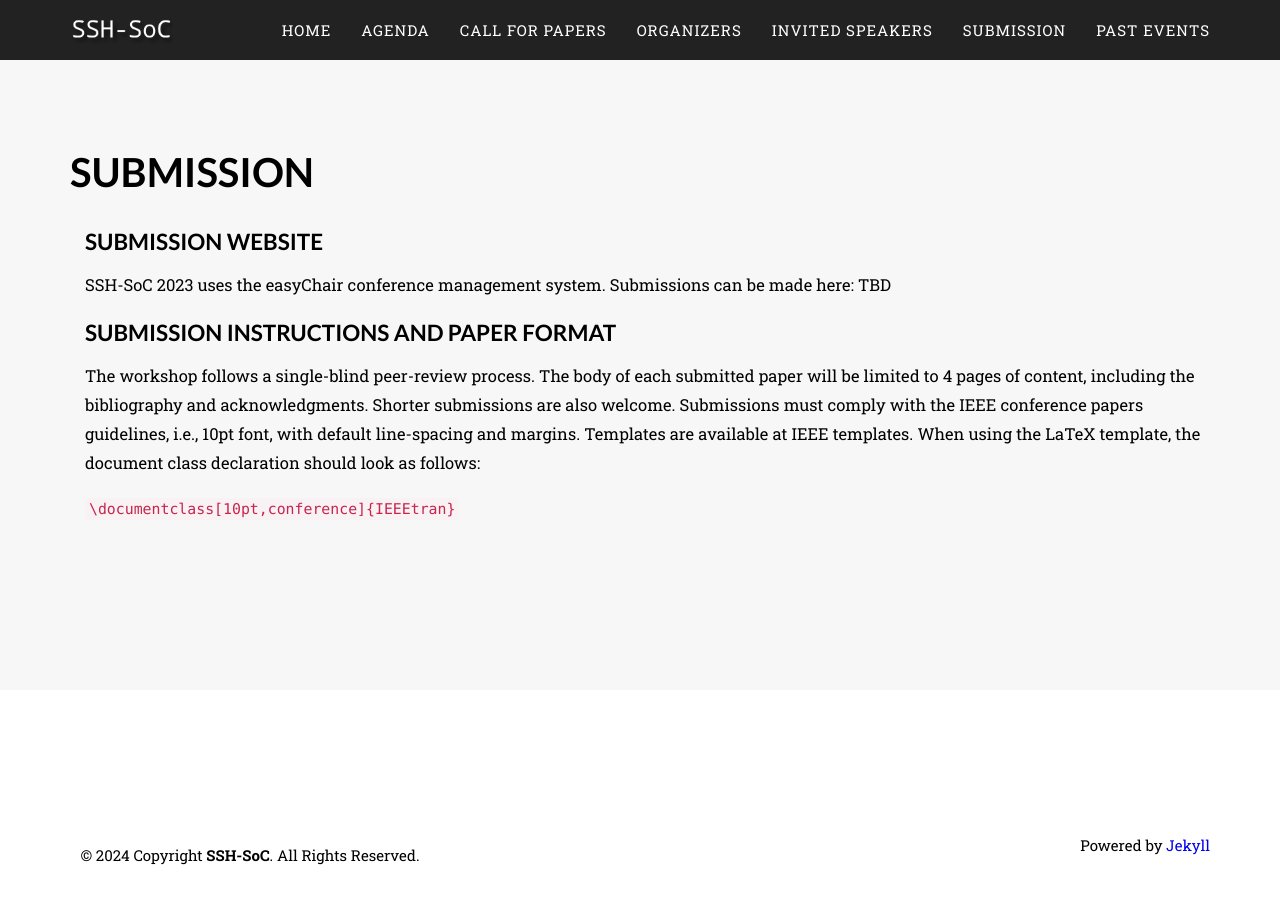
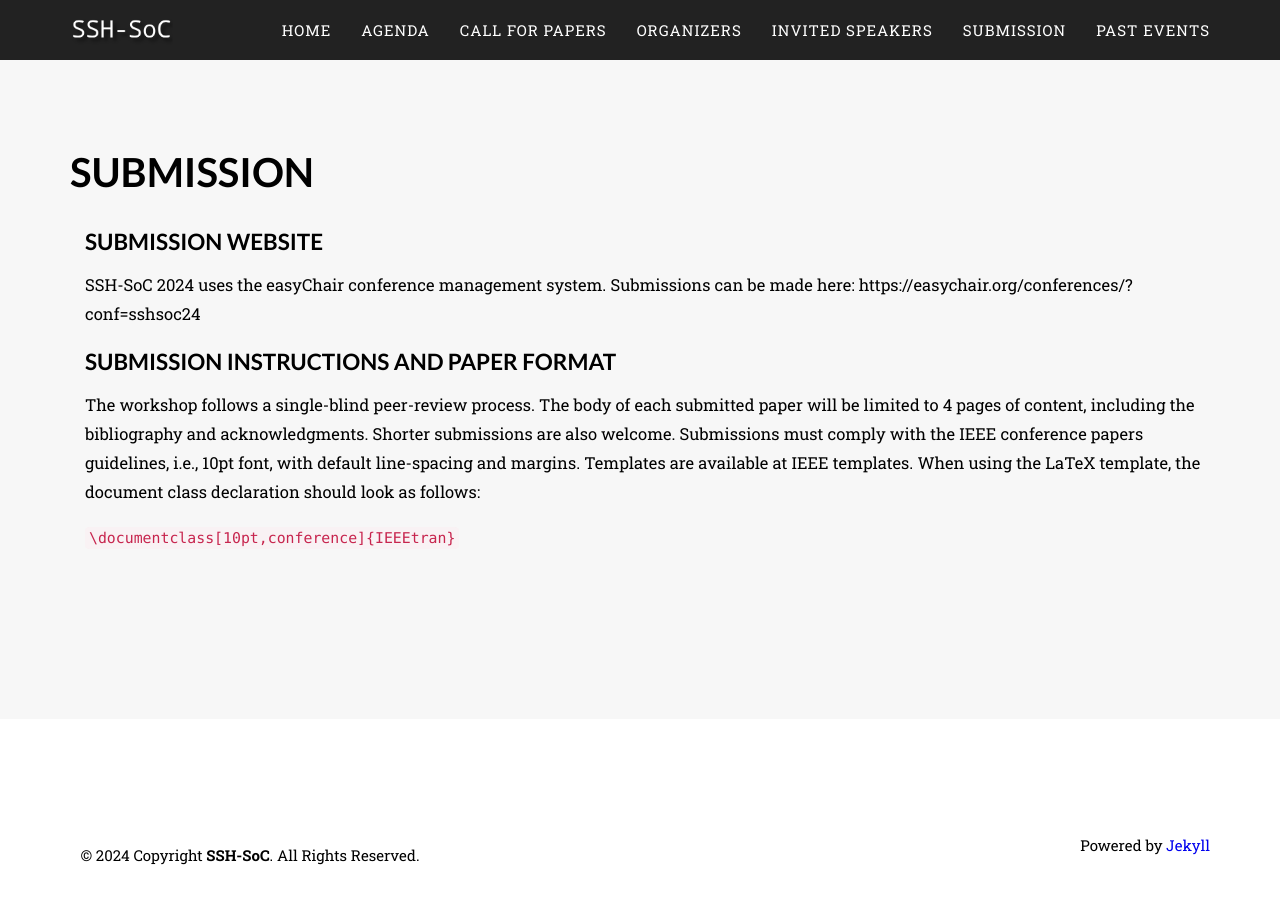
Before and after one commit to SSH-SoC-workshop/2024, a Jekyll site: the page built from submission.markdown, in a window 1280 px wide. Built offline with Jekyll 4.4.1, drawn with Linux system fonts in a browser that asks for light colours; some web fonts are replaced.

Commit message:
set submission link

```diff
--- a/submission.markdown
+++ b/submission.markdown
@@ -5,7 +5,8 @@ permalink: /submission/
 ---
 ## Submission website
 
-SSH-SoC 2023 uses the easyChair conference management system. Submissions can be made here: TBD
+SSH-SoC 2024 uses the easyChair conference management system. Submissions can be made here: https://easychair.org/conferences/?conf=sshsoc24
+
 ## Submission Instructions and Paper Format
 
 The workshop follows a single-blind peer-review process. The body of each submitted paper will be limited to 4 pages of content, including the bibliography and acknowledgments. Shorter submissions are also welcome. Submissions must comply with the IEEE conference papers guidelines, i.e., 10pt font, with default line-spacing and margins. Templates are available at IEEE templates. When using the LaTeX template, the document class declaration should look as follows:
```
